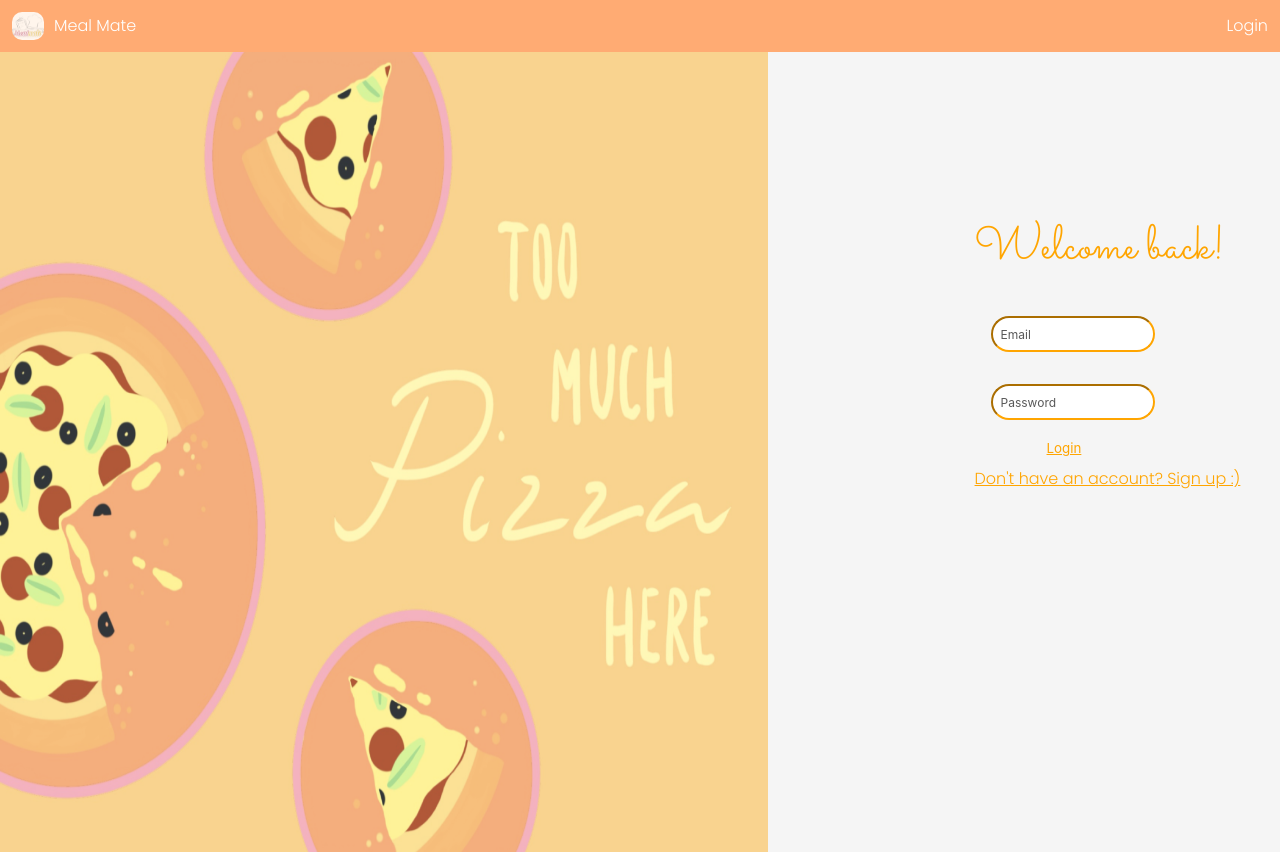
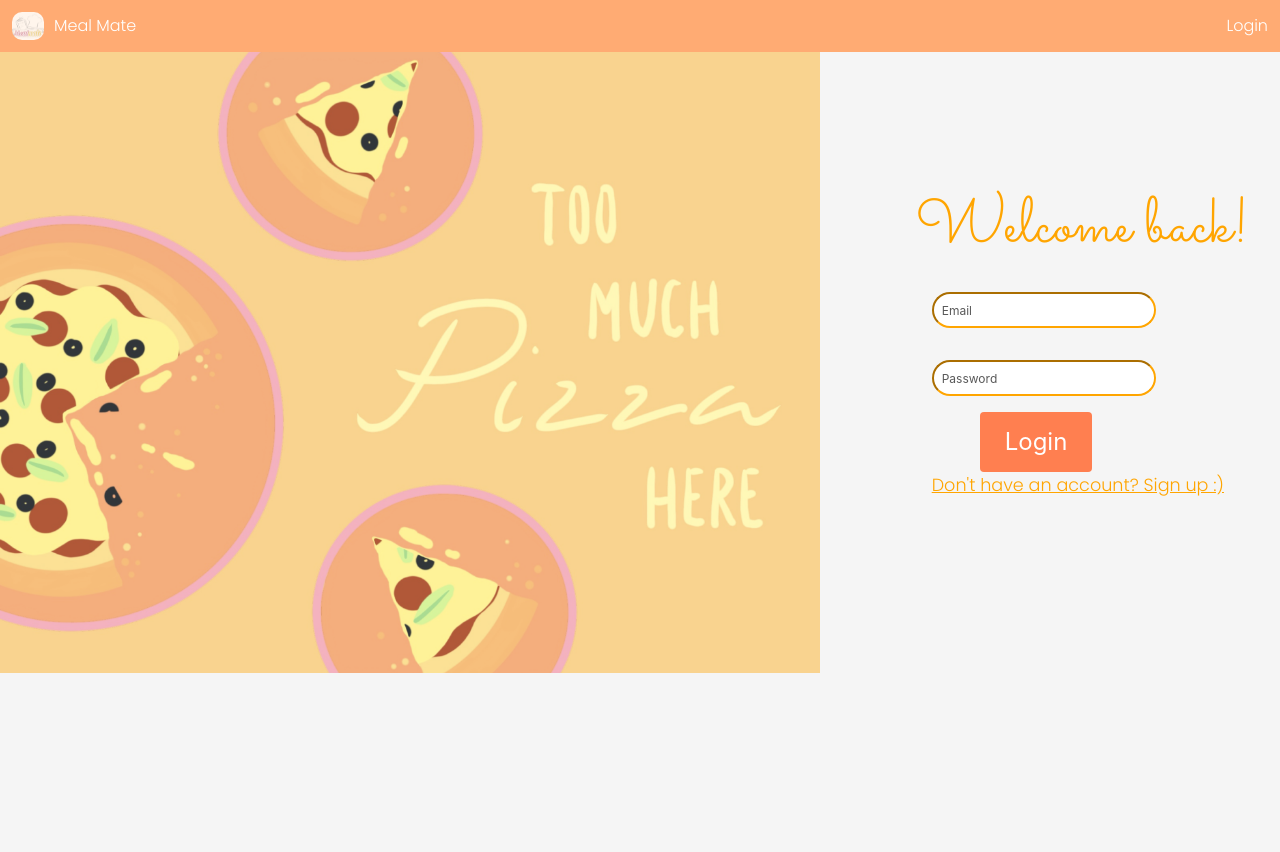
Before and after one commit to Danish11512/MealMate, a React (Create React App) app: page /login in a window 1280 px wide. After the commit the page ends 800 px from the top, so only its background shows below. Built offline with nearby package versions, Linux system fonts and the light colour scheme; no server answers.

Commit message:
login and signup updates

```diff
--- a/src/components/LoginFormComponent/LoginFormComponent.js
+++ b/src/components/LoginFormComponent/LoginFormComponent.js
@@ -44,7 +44,7 @@ const LoginFormComponent = () => {
                     />
                 </div>
 
-                <button className="form-input-btn submit" type="submit">
+                <button className="button is-primary is-large submit" type="submit">
                     Login
                 </button>
             </form>
--- a/src/components/SignupFormComponent/SignupFormComponent.js
+++ b/src/components/SignupFormComponent/SignupFormComponent.js
@@ -57,7 +57,7 @@ const SignupFormComponent = () => {
                     value={values.password} onChange={handleChange} />
                 </div>
 
-                <button className="form-input-btn submit" type="submit">
+                <button className="button is-primary is-large submit" type="submit">
                     Sign up
                 </button>
             </form>
--- a/src/pages/LoginPage/LoginPage.css
+++ b/src/pages/LoginPage/LoginPage.css
@@ -3,16 +3,49 @@
 
 .welcome {
   font-family: Sacramento;
+  display: inline;
 }
 
 html {
    background-color: whitesmoke;
 }
 
+.form-content-right {
+  padding-left: 5rem;
+  padding-top: 8rem;
+
+
+  flex:1;
+  order:2;
+}
+
+@media screen and (min-width:750px) {
+
+  .form-container {
+    display: flex;
+  }
+
+}
+
+@media screen and (max-width:750px) {
+
+  .form-content-right {
+
+    padding-top: 1rem;
+    padding-left:0px;
+    margin:auto;
+    width: 50%;
+
+
+    flex:1;
+    order:2;
+  }
+
+
+}
+
 .form h1 {
-    font-size: 3rem;
-    /* text-align: start; */
-    /* width: 80%; */
+    font-size: 4rem;
     margin-bottom: 1rem;
     color: orange;
     text-align: left;
@@ -23,32 +56,22 @@ html {
     font-size: 12px;
   }
 
-  .form-container {
-    display: flex;
-    flex-direction: 'row';
-  }
-
   .form-content-left {
-    width: 100%;
-  }
-
-  .form-content-right {
-    width:60%;
-    padding-top: 10rem;
-    padding-left: 10rem;
+    flex:2.25;
+    order:1;
   }
 
   .form-img {
-    width: 60%;
+    width: 100%;
     height: 100%;
-    position: absolute;
+    object-fit: fill;
   }
 
   #email, #password {
       border-radius: 10rem;
       border-color: orange;
       padding: 0.5rem;
-      width: 60%;
+      width: 18rem;
   }
 
   .form-inputs {
@@ -56,14 +79,14 @@ html {
   }
 
   .submit {
-    color: orange;
-    text-decoration: underline;
-    padding-left: 6rem;
-    margin-bottom: 10px;
+    margin-left: 6rem;
+    background-color:coral !important;
   }
 
   .signup {
       color: orange;
       text-decoration: underline;
       padding-top: 1rem;
+      font-size: 1.1rem;
+      padding-left:1rem;
   }
--- a/src/pages/SignupPage/SignupPage.css
+++ b/src/pages/SignupPage/SignupPage.css
@@ -1,8 +1,46 @@
 @import url('https://fonts.googleapis.com/css2?family=PT+Sans&display=swap');
 @import url('https://fonts.googleapis.com/css2?family=Sacramento&display=swap');
 
+
+.form-content-right {
+  padding-left: 6rem;
+  padding-top: 8rem;
+
+  flex:1;
+  order:2;
+}
+
+@media screen and (min-width:750px) {
+
+  .form-container {
+    display: flex;
+  }
+
+}
+
+@media screen and (max-width:750px) {
+
+  .form-content-right {
+    padding-top: 1rem;
+    padding-left:0px;
+    margin:auto;
+    width: 50%;
+
+    flex:1;
+    order:2;
+  }
+
+}
+
+.form-img {
+  width: 100%;
+  height: 100%;
+  object-fit: fill;
+}
+
 .welcome {
   font-family: Sacramento;
+  display: inline;
 }
 
 html {
@@ -11,8 +49,6 @@ html {
 
 .form h1 {
   font-size: 3rem;
-    /* text-align: start; */
-    /* width: 80%; */
   margin-bottom: 1rem;
   color: orange;
   text-align: left;
@@ -23,45 +59,30 @@ html {
   font-size: 12px;
 }
 
-  .form-container {
-    display: flex;
-    flex-direction: 'row';
+.form-content-left {
+  flex:2.25;
+  order:1;
 }
 
-  .form-content-left {
-    width: 100%;
-  }
-
-  .form-content-right {
-    width: 50%;
-    padding-top: 10rem;
-    padding-left: 10rem;
-  }
-
-  .form-img {
-    width: 60%;
-    height: 100%;
-    position: absolute;
+.form h1 {
+  font-size: 4rem;
+  margin-bottom: 1rem;
+  color: orange;
+  text-align: left;
 }
 
 #nickname, #email, #password {
   border-radius: 10rem;
   border-color: orange;
   padding: 0.5rem;
+  width: 14rem;
+}
+
+.submit {
+  margin-left: 4rem;
+  background-color:coral !important;
 }
 
 .form-inputs {
   padding: 1rem;
 }
-
-  .submit {
-    color: orange;
-    text-decoration: underline;
-    padding-left: 4.5rem;
-  }
-
-  .login {
-    color: orange;
-    text-decoration: underline;
-    padding-top: 1rem;
-}
```
Lines whose indentation alone changed are shown as unchanged.
